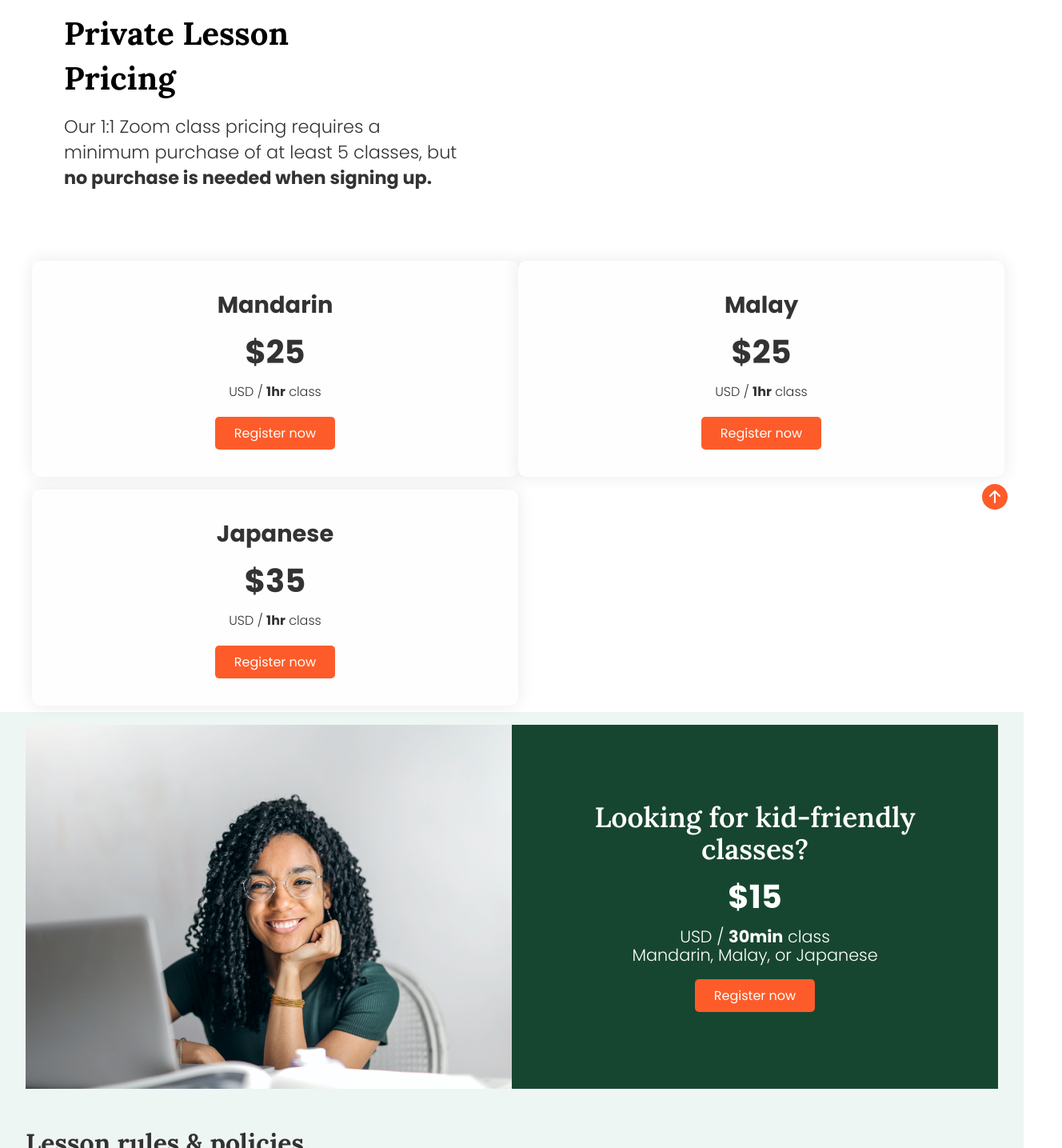
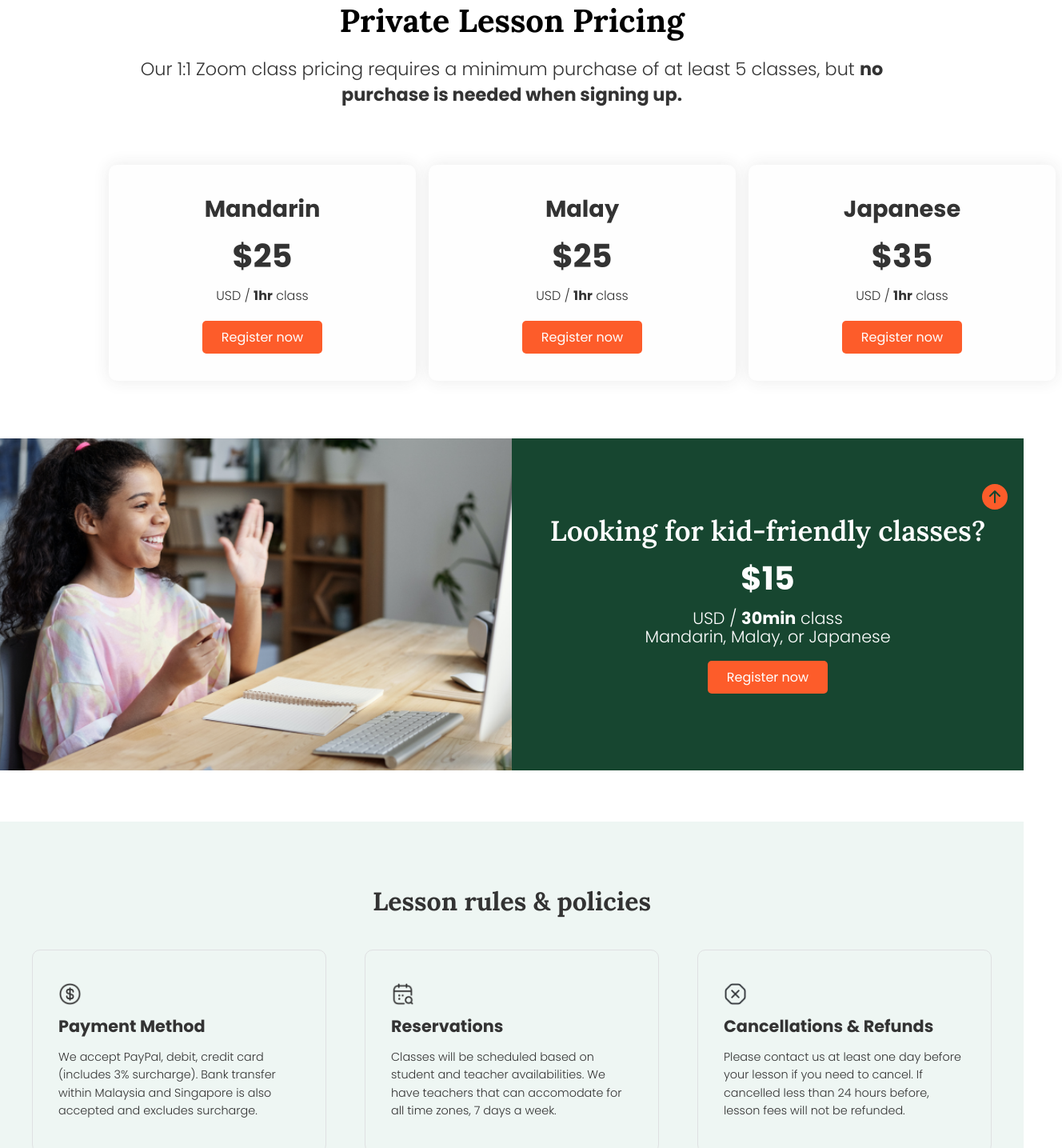
Before and after one commit to axseinga/mingo-space-website, a React app: page /pricing in a window 1280 px wide. Shown: the part 140-1575 px from the top of the page at 80% size, 1328 px wide, since content can reach past the window. Built offline with nearby package versions, Linux system fonts and the light colour scheme.

Commit message:
add about page, add styling to pricing page, add animations

```diff
--- a/src/@config/config.js
+++ b/src/@config/config.js
@@ -806,14 +806,14 @@ export const pricingPageConfig = {
     },
   ],
   registerBanner: {
-    image: "/assets/Pic_PrivateMandarinClassPricing.jpg",
+    image: "/assets/kidsclas.png",
     header: "Looking for kid-friendly classes?",
     subheader: "$15",
     content: `USD / <strong>30min</strong> class <br/>
       Mandarin, Malay, or Japanese`,
     isDark: true,
     isCenter: true,
-    isFull: false,
+    isFull: true,
   },
   policy: [
     {
--- a/src/components/policiesSection/PoliciesSection.js
+++ b/src/components/policiesSection/PoliciesSection.js
@@ -1,14 +1,19 @@
 import React from "react";
 import { StyledPoliciesSection } from "./PoliciesSection.styled";
 import { PolicyCard } from "../policyCard/policyCard";
+import { Animate } from "../animate/animate";
 
 export const PoliciesSection = ({ data }) => {
   return (
     <StyledPoliciesSection>
+      <Animate>
         <h2>Lesson rules &amp; policies</h2>
+      </Animate>
       <div>
-                {data?.map((policy) => (
-                    <PolicyCard key={policy?.title} data={policy} />
+        {data?.map((policy, i) => (
+          <Animate key={policy?.title} delay={i * 0.3 + 1}>
+            <PolicyCard data={policy} />
+          </Animate>
         ))}
       </div>
     </StyledPoliciesSection>
--- a/src/components/policiesSection/PoliciesSection.styled.js
+++ b/src/components/policiesSection/PoliciesSection.styled.js
@@ -2,8 +2,13 @@ import styled from "styled-components";
 import { BREAKPOINT_MOBILE } from "../../styles/breakpoints";
 
 export const StyledPoliciesSection = styled.section`
-    padding: 2rem;
+    padding: 5rem 2rem;
     background-color: ${({ theme }) => theme.color.bg};
+    display: flex;
+    flex-direction: column;
+    align-items: center;
+    gap: 2rem;
+    width: 100%;
 
     & h2 {
         font-family: ${({ theme }) => theme.font.fontLora};
@@ -21,7 +26,9 @@ export const StyledPoliciesSection = styled.section`
     }
 
     & > div {
-        @media only screen and (min-width: ${BREAKPOINT_MOBILE}) {
+        display: flex;
+        gap: 2rem;
+        @media only screen and (max-width: ${BREAKPOINT_MOBILE}) {
             display: grid;
             grid-template-columns: repeat(2, 1fr);
             grid-template-rows: auto;
--- a/src/components/policyCard/policyCard.styled.js
+++ b/src/components/policyCard/policyCard.styled.js
@@ -10,6 +10,7 @@ export const StyledPolicyCard = styled.div`
     padding: 2.5rem 2rem;
     justify-items: center;
     gap: 1rem;
+    max-width: 25rem;
 
     @media only screen and (min-width: ${BREAKPOINT_MOBILE}) {
         margin: 0.5rem;
--- a/src/components/priceCard/priceCard.styled.js
+++ b/src/components/priceCard/priceCard.styled.js
@@ -16,7 +16,7 @@ export const StyledPriceCard = styled.div`
   gap: 1.2rem;
   padding: 3rem 2rem;
   height: 270px;
-  width: 100%;
+  width: 24rem;
 
   @media only screen and (min-width: ${BREAKPOINT_MOBILE}) {
     margin: 0.5rem;
--- a/src/pages/AboutPage/AboutPage.js
+++ b/src/pages/AboutPage/AboutPage.js
@@ -1,6 +1,18 @@
 import React from "react";
+import { FAQ } from "../../components/faq/FAQ";
+import { TeachersSection } from "../../components/teachersSection/TeachersSection";
 import { StyledAboutPage } from "./AboutPage.styled";
+import { coursesSubpagesConfig } from "../../@config/config";
+import { homepageConfig } from "../../@config/config";
+import { Spacer } from "../../styles/elements";
 
 export const AboutPage = () => {
-    return <StyledAboutPage>About page </StyledAboutPage>;
+  return (
+    <StyledAboutPage>
+      <Spacer times={4} />
+      <TeachersSection data={coursesSubpagesConfig.mandarin.teachers} />
+      <Spacer times={4} />
+      <FAQ data={homepageConfig.faq.questions} />
+    </StyledAboutPage>
+  );
 };
--- a/src/pages/PricingPage/PricingPage.js
+++ b/src/pages/PricingPage/PricingPage.js
@@ -1,22 +1,39 @@
 import React from "react";
-import { StyledPricingPage, StyledPricingCards } from "./PricingPage.styled";
-import { Header } from "../../components/pageHeader/pageHeader";
+import { StyledPricingPage, StyledPricingCards, PricingPageHeader } from "./PricingPage.styled";
 import { PriceCard } from "../../components/priceCard/priceCard";
 import { RegisterSection } from "../../components/registerBanner/Register";
 import { PoliciesSection } from "../../components/policiesSection/PoliciesSection";
 import { pricingPageConfig } from "../../@config/config";
+import { Spacer } from "../../styles/elements";
+import { Animate } from "../../components/animate/animate";
 
 export const PricingPage = () => {
-  console.log(pricingPageConfig)
   return (
     <StyledPricingPage>
-      <Header data={pricingPageConfig.headerSection} />
+      <Spacer times={4} />
+      <PricingPageHeader>
+      <Animate>
+        <h1>{pricingPageConfig.headerSection.header}</h1>
+      </Animate>
+      <Animate delay={1.1}>
+      <p
+        dangerouslySetInnerHTML={{
+          __html: pricingPageConfig.headerSection.paragraph,
+        }}
+      />
+      </Animate>
+      </PricingPageHeader>
+      <Spacer times={4} />
       <StyledPricingCards>
         {pricingPageConfig.pricingCards?.map((price, i) => (
-          <PriceCard key={`${i}_${price}`} data={price} />
+           <Animate key={`${i}_${price}`} delay={i * 0.3 + 1.3}>
+          <PriceCard data={price} />
+          </Animate>
         ))}
       </StyledPricingCards>
+      <Spacer times={4} />
       <RegisterSection data={pricingPageConfig.registerBanner} />
+      <Spacer times={4} />
       <PoliciesSection data={pricingPageConfig.policy} />
     </StyledPricingPage>
   );
--- a/src/pages/PricingPage/PricingPage.styled.js
+++ b/src/pages/PricingPage/PricingPage.styled.js
@@ -1,15 +1,47 @@
 import styled from "styled-components";
 import { BREAKPOINT_MOBILE } from "../../styles/breakpoints";
 
-export const StyledPricingPage = styled.div``;
-
-export const StyledPricingCards = styled.div`
+export const StyledPricingPage = styled.div`
   display: flex;
   flex-direction: column;
   align-items: center;
+`;
+
+export const PricingPageHeader = styled.div`
+  display: flex;
+  flex-direction: column;
+  align-items: center;
+  gap: 1rem;
+
+  & h1 {
+    font-family: ${({ theme }) => theme.font.fontLora};
+    color: ${({ theme }) => theme.color.black};
+    font-size: 2.5rem;
+    font-weight: 700;
+    line-height: 3.5rem;
+  }
+
+  & p {
+    width: 80%;
+    font-weight: 300;
+    font-size: 1.4rem;
+    line-height: 2rem;
+    text-align: center;
+    margin: 0 auto;
+
+    & strong {
+      font-weight: 600;
+    }
+  }
+`;
+
+export const StyledPricingCards = styled.div`
+  width: 80%;
+  display: flex;
+  justify-content: space-around;
   margin: 0 2rem;
 
-  @media only screen and (min-width: ${BREAKPOINT_MOBILE}) {
+  @media only screen and (max-width: ${BREAKPOINT_MOBILE}) {
     display: grid;
     grid-template-columns: repeat(2, 1fr);
     grid-template-rows: auto;
```
Also changed, not shown: public/assets/kidsclas.png (added). Lines whose indentation alone changed are shown as unchanged.
